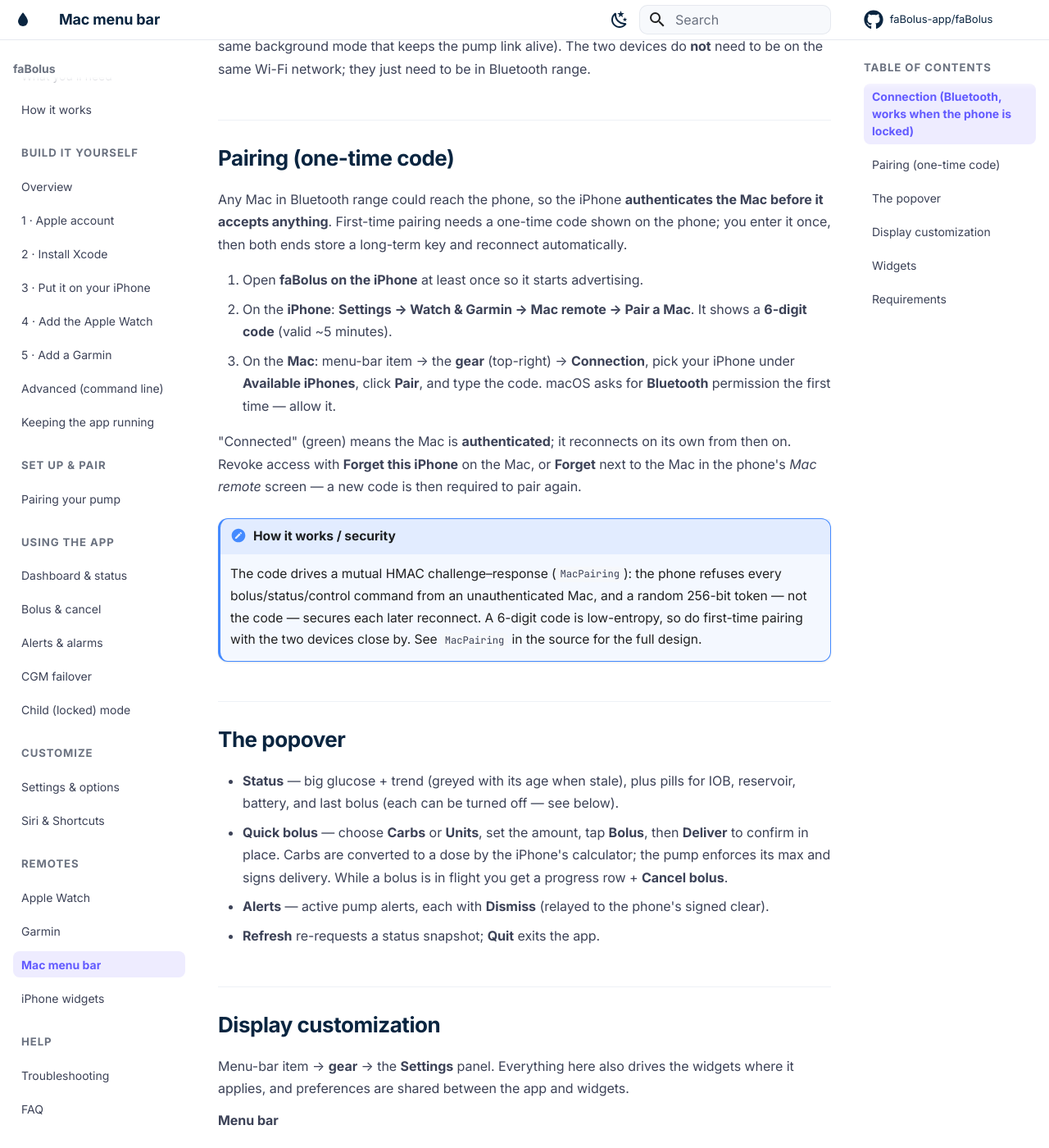
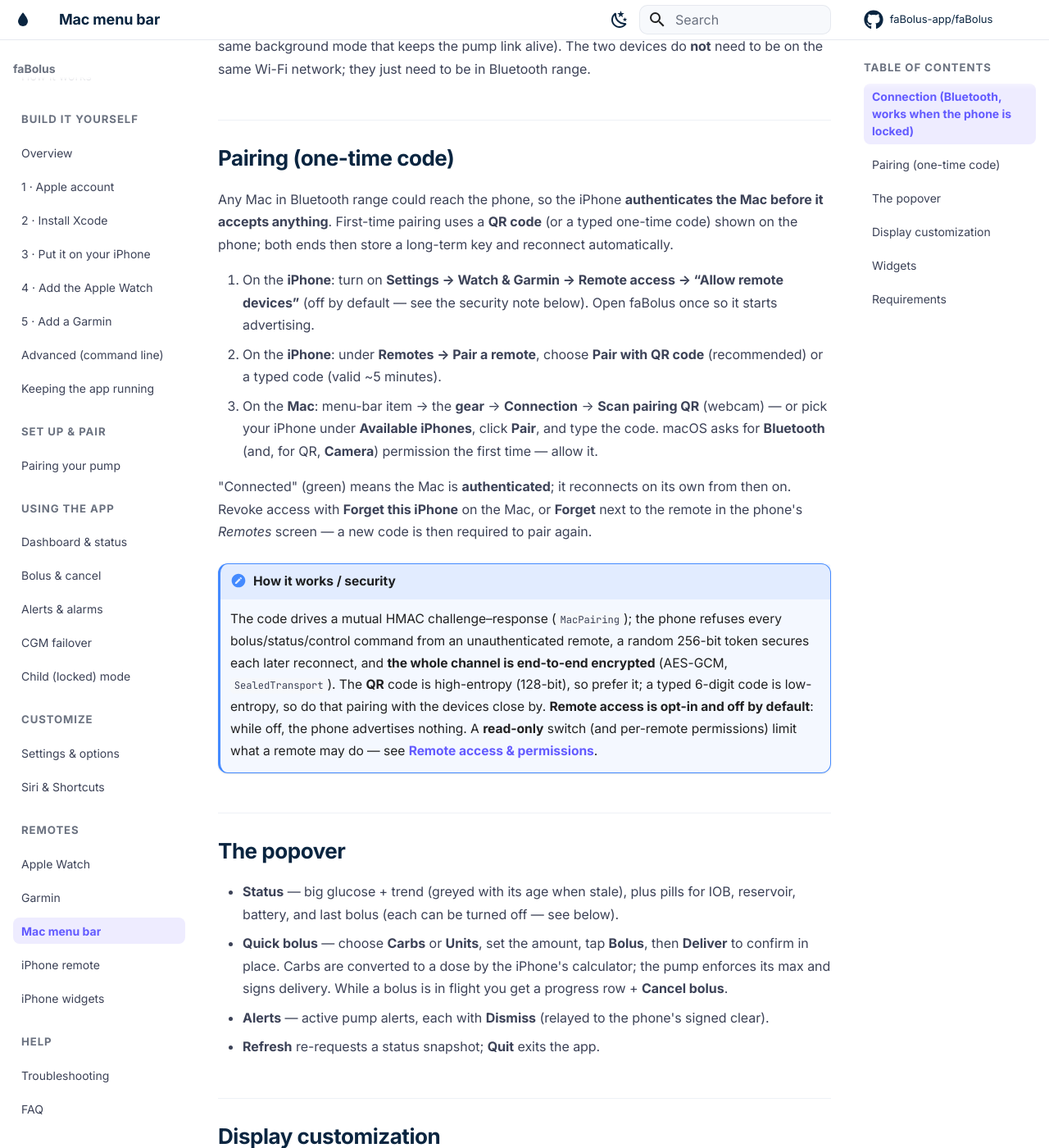
Before and after one commit to faBolus-app/faBolus, an MkDocs documentation site: the page built from docs/remotes/mac.md, in a window 1280 px wide and 1400 px high, scrolled down 499 px. Shown: the whole window at 82% size. Built offline with MkDocs 1.6.1 and Material for MkDocs 9.7.7, drawn with Linux system fonts in a browser that asks for light colours; comment, search, counter and statistics services are not loaded; some of the changed text lies outside the part shown.

Commit message:
docs: iPhone-to-iPhone remote — new phone-remote.md, Mac QR + enable switch, README, roadmap
- New docs/remotes/phone-remote.md (pair via QR/code, permissions, read-only, reverse approval, child-
  lock override, security model, proximity/background limits) + mkdocs nav entry.
- Update remotes/mac.md for the opt-in enable switch, QR pairing, and end-to-end encryption.
- README: add the iPhone remote to the intro + fix the transport-seam line (PeerLink removed).
- ROADMAP: record chained remotes (parent's own Watch/Mac via relay) as designed-but-deferred with the
  concrete blockers (single WCSession; one-restore-id central) and the safe path (RelayBackend).

Co-Authored-By: Claude Opus 4.8 <noreply@anthropic.com>

```diff
--- a/docs/remotes/mac.md
+++ b/docs/remotes/mac.md
@@ -18,25 +18,29 @@ same Wi-Fi network; they just need to be in Bluetooth range.
 ## Pairing (one-time code)
 
 Any Mac in Bluetooth range could reach the phone, so the iPhone **authenticates the Mac before it
-accepts anything**. First-time pairing needs a one-time code shown on the phone; you enter it once,
-then both ends store a long-term key and reconnect automatically.
+accepts anything**. First-time pairing uses a **QR code** (or a typed one-time code) shown on the
+phone; both ends then store a long-term key and reconnect automatically.
 
-1. Open **faBolus on the iPhone** at least once so it starts advertising.
-2. On the **iPhone**: **Settings → Watch & Garmin → Mac remote → Pair a Mac**. It shows a **6-digit
-   code** (valid ~5 minutes).
-3. On the **Mac**: menu-bar item → the **gear** (top-right) → **Connection**, pick your iPhone under
-   **Available iPhones**, click **Pair**, and type the code. macOS asks for **Bluetooth** permission
-   the first time — allow it.
+1. On the **iPhone**: turn on **Settings → Watch & Garmin → Remote access → “Allow remote devices”**
+   (off by default — see the security note below). Open faBolus once so it starts advertising.
+2. On the **iPhone**: under **Remotes → Pair a remote**, choose **Pair with QR code** (recommended)
+   or a typed code (valid ~5 minutes).
+3. On the **Mac**: menu-bar item → the **gear** → **Connection** → **Scan pairing QR** (webcam) — or
+   pick your iPhone under **Available iPhones**, click **Pair**, and type the code. macOS asks for
+   **Bluetooth** (and, for QR, **Camera**) permission the first time — allow it.
 
 "Connected" (green) means the Mac is **authenticated**; it reconnects on its own from then on.
-Revoke access with **Forget this iPhone** on the Mac, or **Forget** next to the Mac in the phone's
-*Mac remote* screen — a new code is then required to pair again.
+Revoke access with **Forget this iPhone** on the Mac, or **Forget** next to the remote in the phone's
+*Remotes* screen — a new code is then required to pair again.
 
 !!! note "How it works / security"
-    The code drives a mutual HMAC challenge–response (`MacPairing`): the phone refuses every
-    bolus/status/control command from an unauthenticated Mac, and a random 256-bit token — not the
-    code — secures each later reconnect. A 6-digit code is low-entropy, so do first-time pairing with
-    the two devices close by. See `MacPairing` in the source for the full design.
+    The code drives a mutual HMAC challenge–response (`MacPairing`); the phone refuses every
+    bolus/status/control command from an unauthenticated remote, a random 256-bit token secures each
+    later reconnect, and **the whole channel is end-to-end encrypted** (AES-GCM, `SealedTransport`).
+    The **QR** code is high-entropy (128-bit), so prefer it; a typed 6-digit code is low-entropy, so
+    do that pairing with the devices close by. **Remote access is opt-in and off by default**: while
+    off, the phone advertises nothing. A **read-only** switch (and per-remote permissions) limit what
+    a remote may do — see [Remote access & permissions](phone-remote.md#security-permissions).
 
 ## The popover
 
--- a/mkdocs.yml
+++ b/mkdocs.yml
@@ -107,6 +107,7 @@ nav:
       - Apple Watch: remotes/apple-watch.md
       - Garmin: remotes/garmin.md
       - Mac menu bar: remotes/mac.md
+      - iPhone remote: remotes/phone-remote.md
       - iPhone widgets: remotes/iphone-widgets.md
   - Help:
       - Troubleshooting: troubleshoot.md
```
Also changed, not shown: README.md (+11 -5 lines), ROADMAP.md (+15 -0 lines), docs/remotes/phone-remote.md (added, +71 -0 lines).
